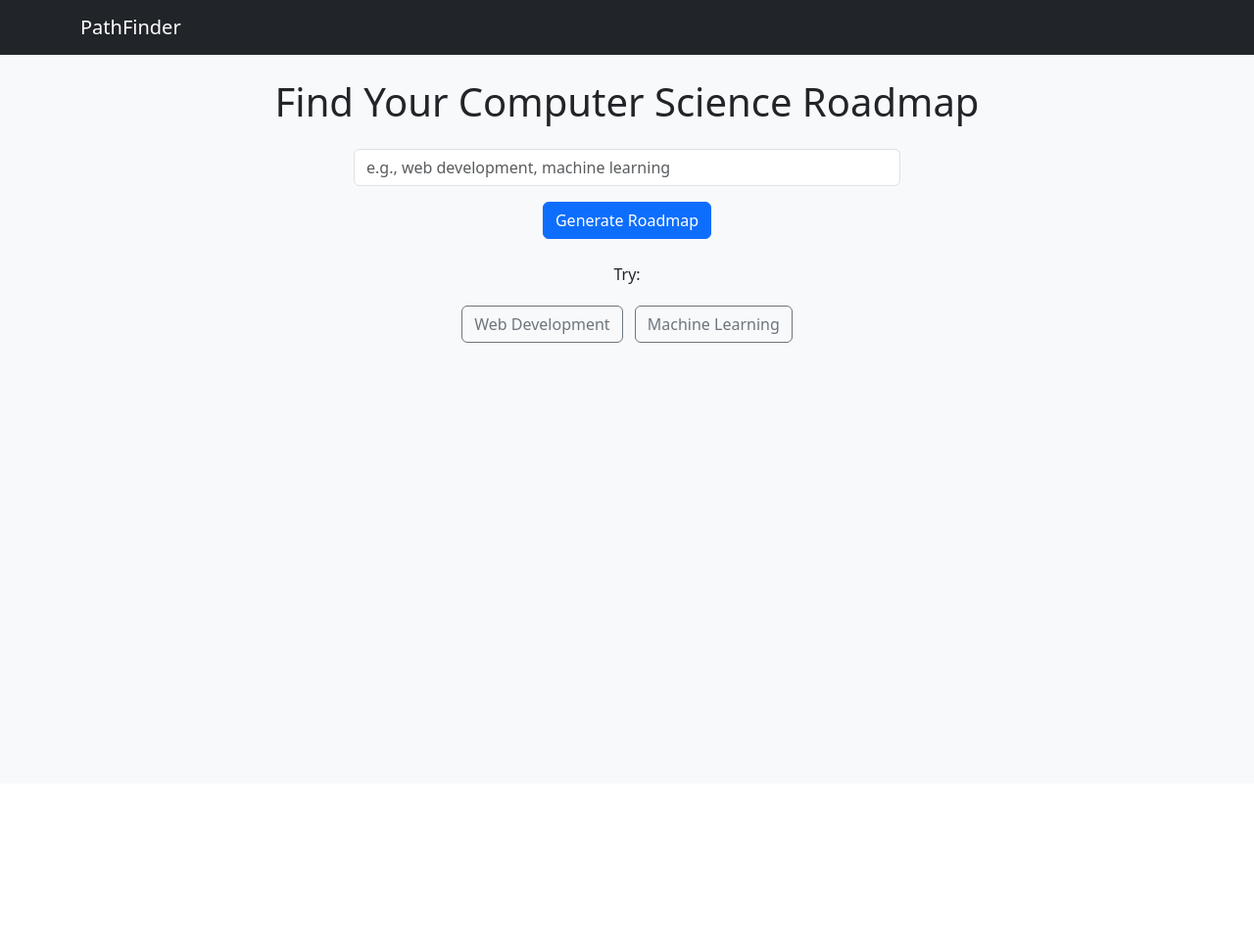
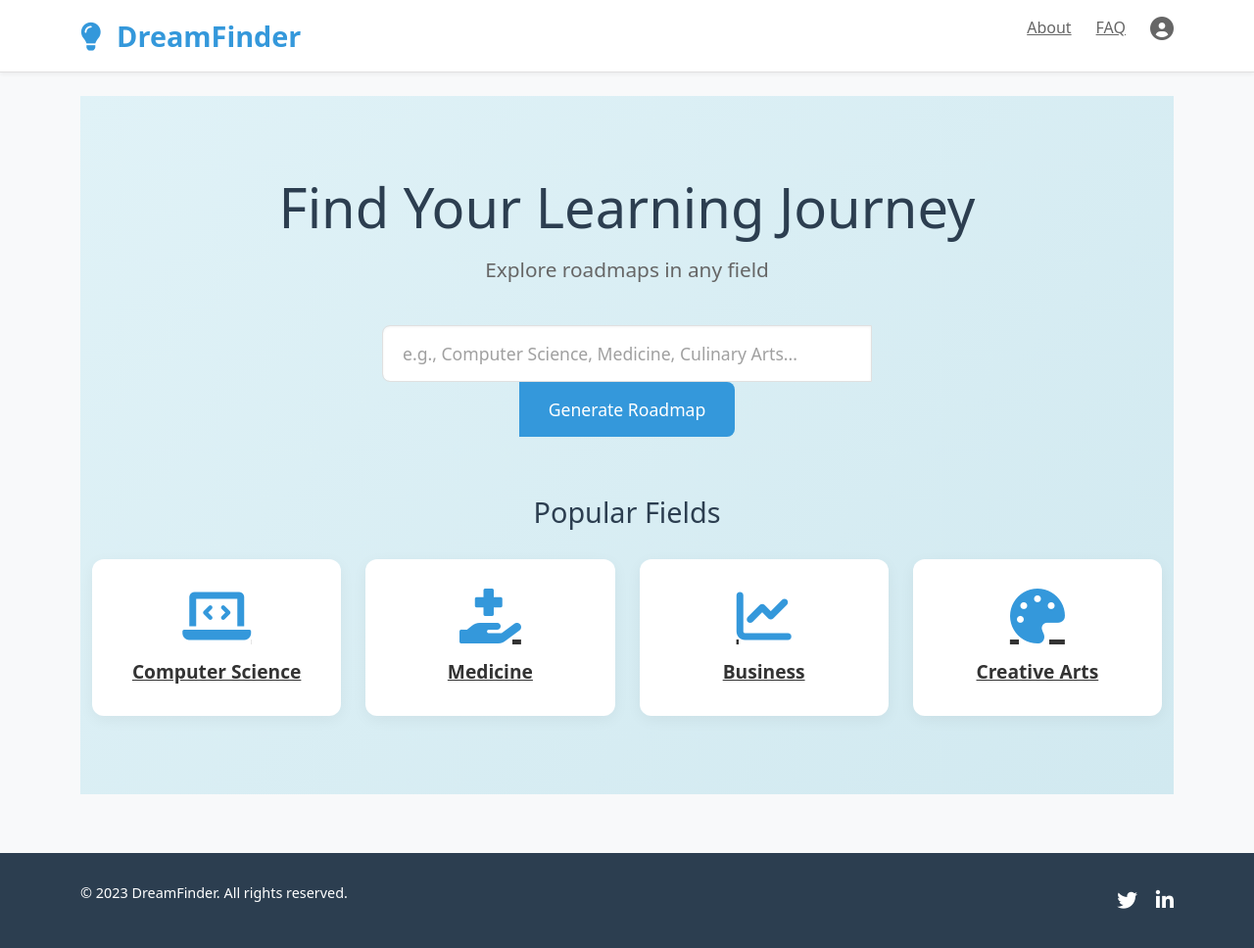
Before and after one commit to sonu-yadav0011/dream-finder, a Flask app: page / in a window 1280 px wide. Shown: the whole page at 98% size. Before the commit the page ends 350 px from the top, so only its background shows below. Run offline with Flask 3, Linux system fonts and the light colour scheme; some libraries are stand-ins or nearby versions.

Commit message:
make a basic style of home page.

```diff
--- a/static/styles.css
+++ b/static/styles.css
@@ -1,12 +1,225 @@
+/* General Styling */
+:root {
+    --primary-bg: #f5f8fa;
+    --secondary-bg: #ffffff;
+    --primary-text: #333333;
+    --secondary-text: #666666;
+    --accent-color: #3498db;
+    --accent-hover: #2980b9;
+    --border-color: #e0e0e0;
+    --shadow-light: rgba(0, 0, 0, 0.05);
+}
+
+* {
+    margin: 0;
+    padding: 0;
+    box-sizing: border-box;
+}
+
 body {
-  font-family: 'Poppins', sans-serif;
+    font-family: 'Segoe UI', Tahoma, Geneva, Verdana, sans-serif;
+    line-height: 1.6;
+    color: var(--primary-text);
+    background-color: var(--primary-bg);
+}
+
+.container {
+    max-width: 1100px;
+    margin: 0 auto;
+    padding: 0 20px;
 }
 
 .card {
-  border-radius: 12px;
-  box-shadow: 0 2px 6px rgba(0,0,0,0.1);
+    border-radius: 12px;
+    box-shadow: 0 2px 6px rgba(0,0,0,0.1);
 }
 
 .btn {
-  border-radius: 8px;
+    border-radius: 8px;
 }
+
+a {
+    text-decoration: none;
+    color: var(--accent-color);
+}
+
+/* Header */
+.header {
+    background-color: var(--secondary-bg);
+    padding: 15px 0;
+    border-bottom: 1px solid var(--border-color);
+    box-shadow: 0 2px 4px var(--shadow-light);
+}
+
+.header .container {
+    display: flex;
+    justify-content: space-between;
+    align-items: center;
+}
+
+.header .logo {
+    font-size: 1.8rem;
+    font-weight: bold;
+    color: var(--accent-color);
+}
+
+.header .logo i {
+    margin-right: 8px;
+    color: var(--accent-color);
+}
+
+.header .nav ul {
+    list-style: none;
+    display: flex;
+}
+
+.header .nav ul li {
+    margin-left: 25px;
+}
+
+.header .nav ul li a {
+    color: var(--secondary-text);
+    font-weight: 500;
+    transition: color 0.3s ease;
+}
+
+.header .nav ul li a:hover {
+    color: var(--accent-color);
+}
+
+.header .nav ul li a .fa-user-circle {
+    font-size: 1.5rem;
+    vertical-align: middle;
+}
+
+/* Hero Section */
+.hero-section {
+    text-align: center;
+    padding: 80px 0;
+    background: linear-gradient(135deg, #e0f2f7 0%, #d1e9f0 100%);
+    color: var(--primary-text);
+}
+
+.hero-section h1 {
+    font-size: 3.5rem;
+    margin-bottom: 15px;
+    color: #2c3e50;
+}
+
+.hero-section .subtitle {
+    font-size: 1.3rem;
+    color: var(--secondary-text);
+    margin-bottom: 40px;
+}
+
+.search-box {
+    display: flex;
+    justify-content: center;
+    margin-bottom: 60px;
+}
+
+.search-box input[type="text"] {
+    width: 500px;
+    padding: 15px 20px;
+    font-size: 1.1rem;
+    border: 1px solid var(--border-color);
+    border-radius: 8px 0 0 8px;
+    outline: none;
+    box-shadow: inset 0 1px 3px var(--shadow-light);
+}
+
+.search-box input[type="text"]::placeholder {
+    color: #a0a0a0;
+}
+
+.search-box .generate-btn {
+    background-color: var(--accent-color);
+    color: white;
+    padding: 15px 30px;
+    font-size: 1.1rem;
+    border: none;
+    border-radius: 0 8px 8px 0;
+    cursor: pointer;
+    transition: background-color 0.3s ease;
+    flex-shrink: 0;
+}
+
+.search-box .generate-btn:hover {
+    background-color: var(--accent-hover);
+}
+
+/* Popular Fields */
+.popular-fields {
+    margin-top: 40px;
+}
+
+.popular-fields h2 {
+    font-size: 1.8rem;
+    margin-bottom: 30px;
+    color: #2c3e50;
+}
+
+.field-grid {
+    display: grid;
+    grid-template-columns: repeat(auto-fit, minmax(200px, 1fr));
+    gap: 25px;
+    justify-content: center;
+}
+
+.field-card {
+    background-color: var(--secondary-bg);
+    padding: 30px 20px;
+    border-radius: 12px;
+    box-shadow: 0 4px 15px var(--shadow-light);
+    display: flex;
+    flex-direction: column;
+    align-items: center;
+    justify-content: center;
+    transition: transform 0.3s ease, box-shadow 0.3s ease;
+    color: var(--primary-text);
+    text-align: center;
+}
+
+.field-card:hover {
+    transform: translateY(-5px);
+    box-shadow: 0 6px 20px rgba(0, 0, 0, 0.1);
+}
+
+.field-card i {
+    font-size: 3.5rem;
+    color: var(--accent-color);
+    margin-bottom: 15px;
+}
+
+.field-card span {
+    font-size: 1.2rem;
+    font-weight: 600;
+    color: var(--primary-text);
+}
+
+/* Footer */
+.footer {
+    background-color: #2c3e50;
+    color: white;
+    padding: 30px 0;
+    text-align: center;
+    font-size: 0.9rem;
+    margin-top: 60px;
+}
+
+.footer .container {
+    display: flex;
+    justify-content: space-between;
+    align-items: center;
+}
+
+.footer .social-links a {
+    color: white;
+    font-size: 1.3rem;
+    margin-left: 15px;
+    transition: color 0.3s ease;
+}
+
+.footer .social-links a:hover {
+    color: var(--accent-color);
+}
--- a/templates/index.html
+++ b/templates/index.html
@@ -1,23 +1,44 @@
 {% extends "layout.html" %}
 
 {% block content %}
-<div class="text-center">
-  <h1 class="mb-4">Find Your Computer Science Roadmap</h1>
-  <form action="/generate" method="post">
-    <input name="field" type="text" class="form-control w-50 mx-auto" placeholder="e.g., web development, machine learning" required>
-    <button type="submit" class="btn btn-primary mt-3">Generate Roadmap</button>
-  </form>
+<main class="hero-section">
+    <div class="container">
+        <h1>Find Your Learning Journey</h1>
+        <p class="subtitle">Explore roadmaps in any field</p>
+        <div class="search-box">
+            <form action="/generate" method="post">
+                <input name="field" type="text" class="form-control" placeholder="e.g., Computer Science, Medicine, Culinary Arts..." required>
+                <button type="submit" class="generate-btn">Generate Roadmap</button>
+            </form>
+        </div>
 
-  <div class="mt-4">
-    <p>Try:</p>
-    <button class="btn btn-outline-secondary m-1" onclick="fillField('web development')">Web Development</button>
-    <button class="btn btn-outline-secondary m-1" onclick="fillField('machine learning')">Machine Learning</button>
-  </div>
-</div>
+        <div class="popular-fields">
+            <h2>Popular Fields</h2>
+            <div class="field-grid">
+                <a href="#" class="field-card" onclick="fillField('Computer Science')">
+                    <i class="fas fa-laptop-code"></i>
+                    <span>Computer Science</span>
+                </a>
+                <a href="#" class="field-card" onclick="fillField('Medicine')">
+                    <i class="fas fa-hand-holding-medical"></i>
+                    <span>Medicine</span>
+                </a>
+                <a href="#" class="field-card" onclick="fillField('Business')">
+                    <i class="fas fa-chart-line"></i>
+                    <span>Business</span>
+                </a>
+                <a href="#" class="field-card" onclick="fillField('Creative Arts')">
+                    <i class="fas fa-palette"></i>
+                    <span>Creative Arts</span>
+                </a>
+            </div>
+        </div>
+    </div>
+</main>
 
 <script>
 function fillField(text) {
-  document.querySelector('input[name="field"]').value = text;
+    document.querySelector('input[name="field"]').value = text;
 }
 </script>
 {% endblock %}
--- a/templates/layout.html
+++ b/templates/layout.html
@@ -2,21 +2,40 @@
 <html lang="en">
 <head>
     <meta charset="UTF-8">
-    <title>PathFinder</title>
+    <meta name="viewport" content="width=device-width, initial-scale=1.0">
+    <title>DreamFinder - Find Your Learning Journey</title>
     <link rel="stylesheet" href="{{ url_for('static', filename='styles.css') }}">
     <link href="https://cdn.jsdelivr.net/npm/bootstrap@5.3.0/dist/css/bootstrap.min.css" rel="stylesheet">
+    <link rel="stylesheet" href="https://cdnjs.cloudflare.com/ajax/libs/font-awesome/6.0.0-beta3/css/all.min.css">
 </head>
 <body class="bg-light">
-
-<nav class="navbar navbar-expand-lg navbar-dark bg-dark">
+    <header class="header">
         <div class="container">
-    <a class="navbar-brand" href="/">PathFinder</a>
+            <div class="logo">
+                <i class="fas fa-lightbulb"></i> DreamFinder
             </div>
+            <nav class="nav">
+                <ul>
+                    <li><a href="#">About</a></li>
+                    <li><a href="#">FAQ</a></li>
+                    <li><a href="#"><i class="fas fa-user-circle"></i></a></li>
+                </ul>
             </nav>
+        </div>
+    </header>
 
     <div class="container mt-4">
         {% block content %}{% endblock %}
     </div>
 
+    <footer class="footer">
+        <div class="container">
+            <p>&copy; 2023 DreamFinder. All rights reserved.</p>
+            <div class="social-links">
+                <a href="#"><i class="fab fa-twitter"></i></a>
+                <a href="#"><i class="fab fa-linkedin-in"></i></a>
+            </div>
+        </div>
+    </footer>
 </body>
 </html>
```
Lines whose indentation alone changed are shown as unchanged.
